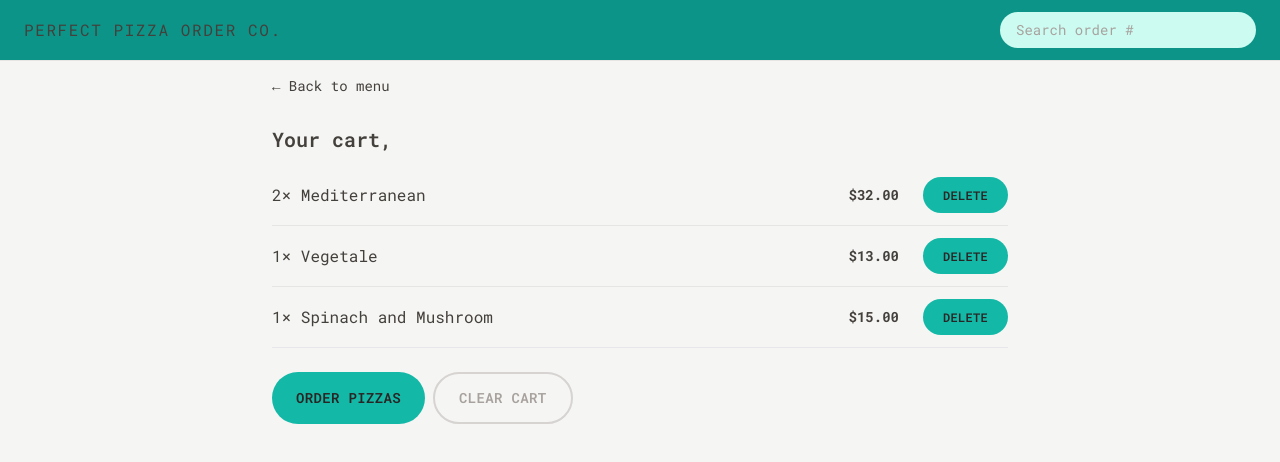
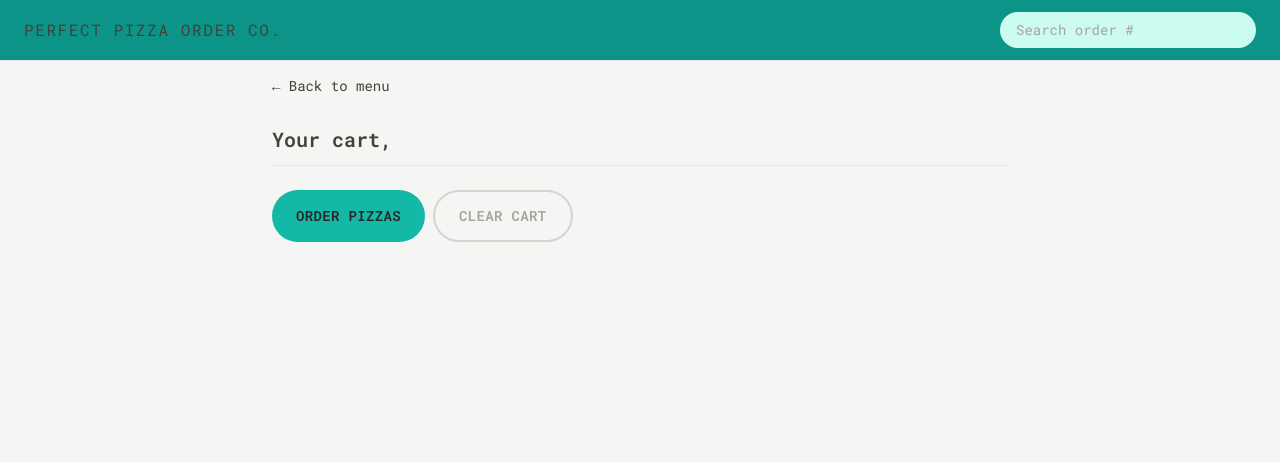
Before and after one commit to SunpreetSandhu/order-app, a React (Vite) app: page /cart in a window 1280 px wide. Shown: the top 462 px of the page. Built offline with nearby package versions, Linux system fonts and the light colour scheme.

Commit message:
used real cart data rather than test cart

```diff
--- a/src/features/cart/Cart.jsx
+++ b/src/features/cart/Cart.jsx
@@ -3,6 +3,7 @@
 import Button from '../../ui/Button';
 import LinkButton from '../../ui/LinkButton';
 import CartItem from './CartItem';
+import { getCart } from './cartSlice';
 
 const fakeCart = [
   {
@@ -29,7 +30,7 @@
 ];
 
 function Cart() {
-  const cart = fakeCart;
+  const cart = useSelector(getCart);
   const username = useSelector((state) => state.user.username);
 
   return (
--- a/src/features/cart/cartSlice.js
+++ b/src/features/cart/cartSlice.js
@@ -51,6 +51,7 @@
   clearCart,
 } = cartSlice.actions;
 
+export const getCart = (state) => state.cart.cart;
 export const getTotalCartPrice = (state) =>
   state.cart.cart.reduce((sum, curr) => sum + curr.totalPrice, 0);
 
```
